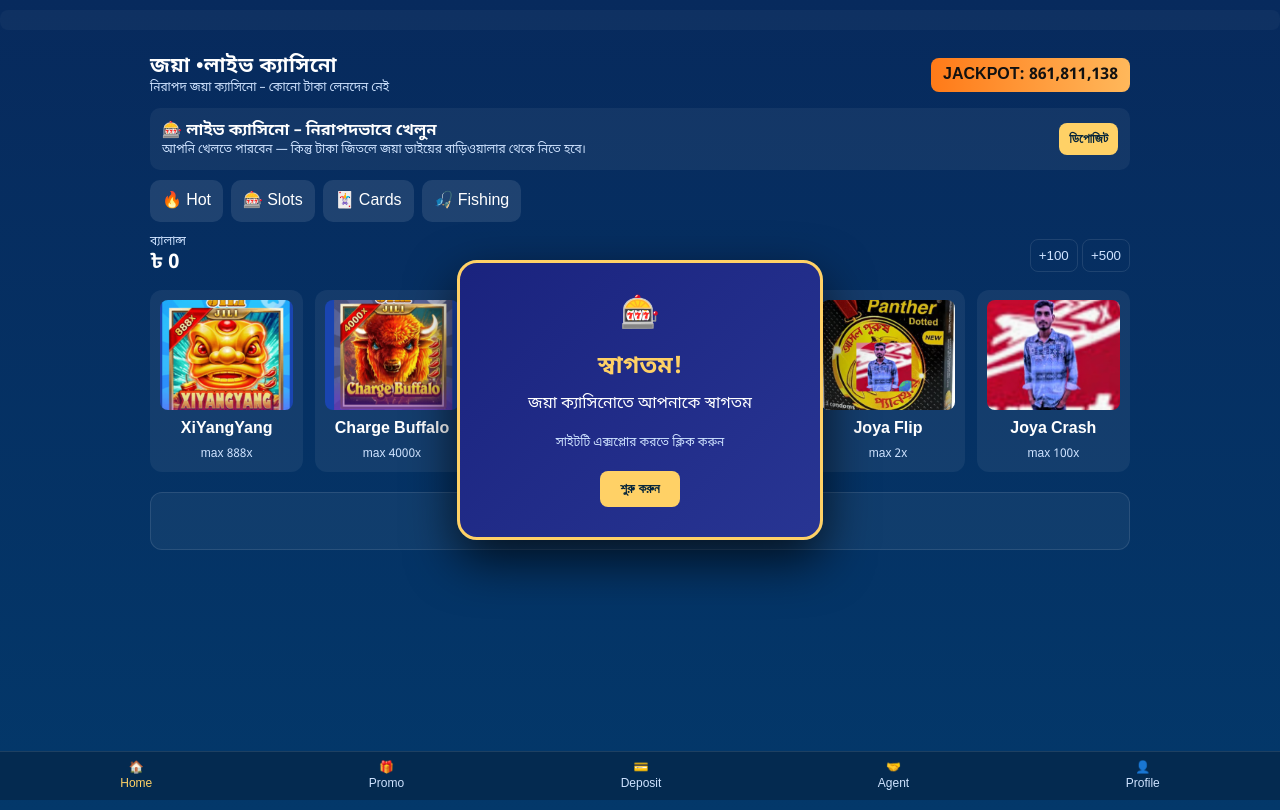
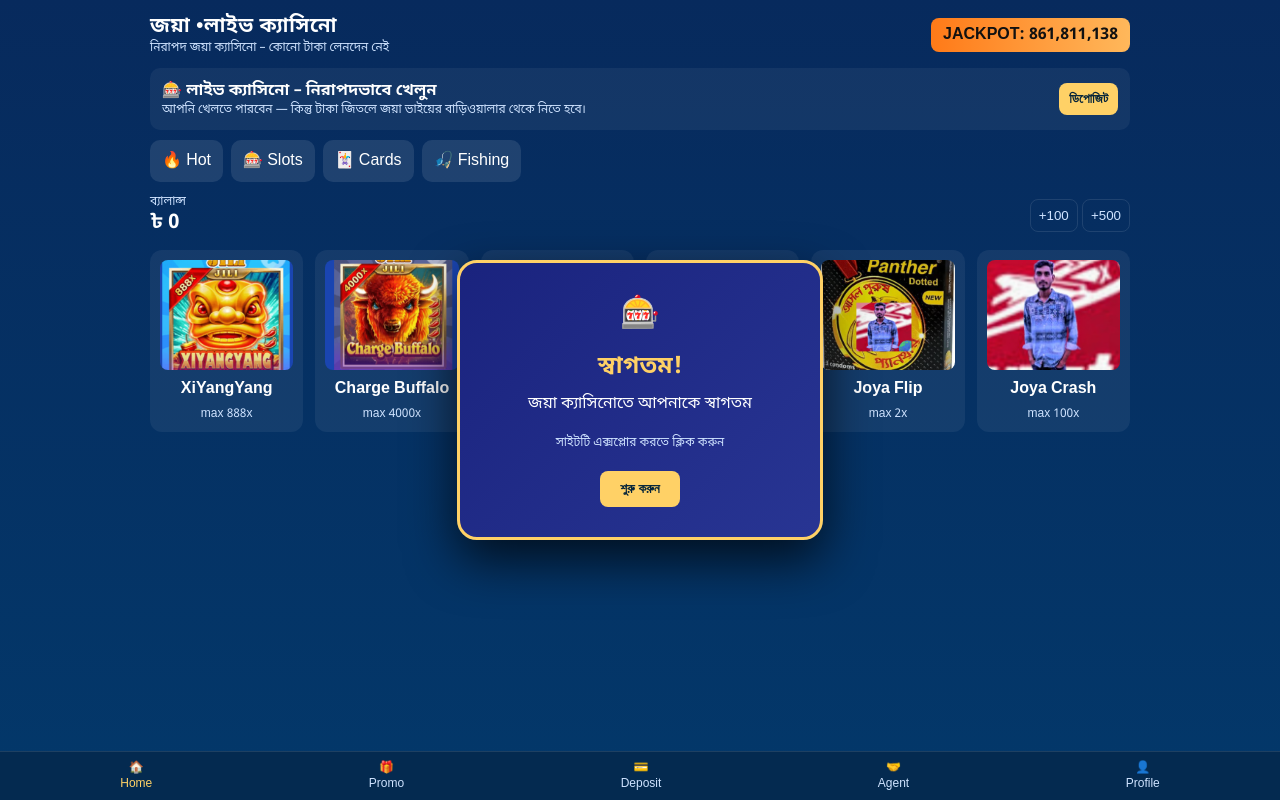
Before and after one commit to emamulk63-design/joya-casino-, a plain HTML site: page index.html in a window 1280 px wide. Drawn offline with Linux system fonts and the light colour scheme.

Commit message:
Update index.html

```diff
--- a/index.html
+++ b/index.html
@@ -3,8 +3,6 @@
 <head>
 <meta charset="utf-8" />
 <meta name="viewport" content="width=device-width,initial-scale=1" />
-<!-- Monetag Verification -->
-<meta name="monetag" content="1e76739733efa654097557adeb11b5d6">
 <title>🎰 Joya — ডেমো ক্যাসিনো</title>
 <style>
 :root{--bg:#0b3a87;--card:#114b9a;--accent:#ffd166;--muted:#cfe3ff}
@@ -101,51 +99,9 @@ iframe{width:100%;height:500px;border:none;border-radius:8px;}
     border: 3px solid #ffd166;
     animation: slideIn 0.5s ease-out;
 }
-
-/* Native Ad Container Styles */
-.native-ad-container {
-    margin: 20px 0;
-    padding: 15px;
-    background: rgba(255, 255, 255, 0.05);
-    border-radius: 12px;
-    border: 1px solid rgba(255, 255, 255, 0.1);
-}
-
-.native-ad-label {
-    font-size: 12px;
-    color: var(--muted);
-    text-align: center;
-    margin-bottom: 10px;
-    text-transform: uppercase;
-    letter-spacing: 1px;
-}
-
-/* Banner Ad Container */
-.banner-ad-container {
-    text-align: center;
-    margin: 10px 0;
-    padding: 10px;
-    background: rgba(255, 255, 255, 0.03);
-    border-radius: 8px;
-}
 </style>
 </head>
 <body>
-
-<!-- Adsterra Banner -->
-<div class="banner-ad-container">
-    <script type="text/javascript">
-        atOptions = {
-            'key' : 'eb373148cf7e6250fd56119dcf9e0f61',
-            'format' : 'iframe',
-            'height' : 60,
-            'width' : 468,
-            'params' : {}
-        };
-    </script>
-    <script type="text/javascript" src="//www.highperformanceformat.com/eb373148cf7e6250fd56119dcf9e0f61/invoke.js"></script>
-</div>
-
 <div class="container">
 <header>
   <div class="logo">
@@ -182,16 +138,6 @@ iframe{width:100%;height:500px;border:none;border-radius:8px;}
 </div>
 
 <div class="grid" id="gameGrid"></div>
-
-<!-- Native Async Ad Placement -->
-<div class="native-ad-container">
-    <div class="native-ad-label">Advertisement</div>
-    <!-- NativeBanner_1 Ad Code Start -->
-    <script async="async" data-cfasync="false" src="//pl27823447.effectivegatecpm.com/1622098ff2401cfe262e0e679134ad25/invoke.js"></script>
-    <div id="container-1622098ff2401cfe262e0e679134ad25"></div>
-    <!-- NativeBanner_1 Ad Code End -->
-</div>
-
 </div>
 
 <!-- Demo Game Modal -->
@@ -349,16 +295,12 @@ iframe{width:100%;height:500px;border:none;border-radius:8px;}
   <div class="nav-item" id="navProfile">👤<div>Profile</div></div>
 </div>
 
-<!-- Adsterra Social Bar -->
-<script type='text/javascript' src='//pl27825214.effectivegatecpm.com/68/0b/f5/680bf5114d9eebba60f1cd9c97873551.js'></script>
-
 <!-- Audio Element for Welcome Sound -->
 <audio id="welcomeSound" preload="auto">
   <source src="https://raw.githubusercontent.com/emamulk63-design/joya-casino-/main/Wellcome%20to%20joya%20casino%20.mp3" type="audio/mpeg">
 </audio>
 
 <script>
-// আপনার existing JavaScript কোড এখানে...
 const games=[
     {id:1,name:'XiYangYang',mult:'888x',img:'https://raw.githubusercontent.com/emamulk63-design/joya-casino-/main/xiyangang.png'},
     {id:2,name:'Charge Buffalo',mult:'4000x',img:'https://raw.githubusercontent.com/emamulk63-design/joya-casino-/main/Chargeboffal.png'},
```
